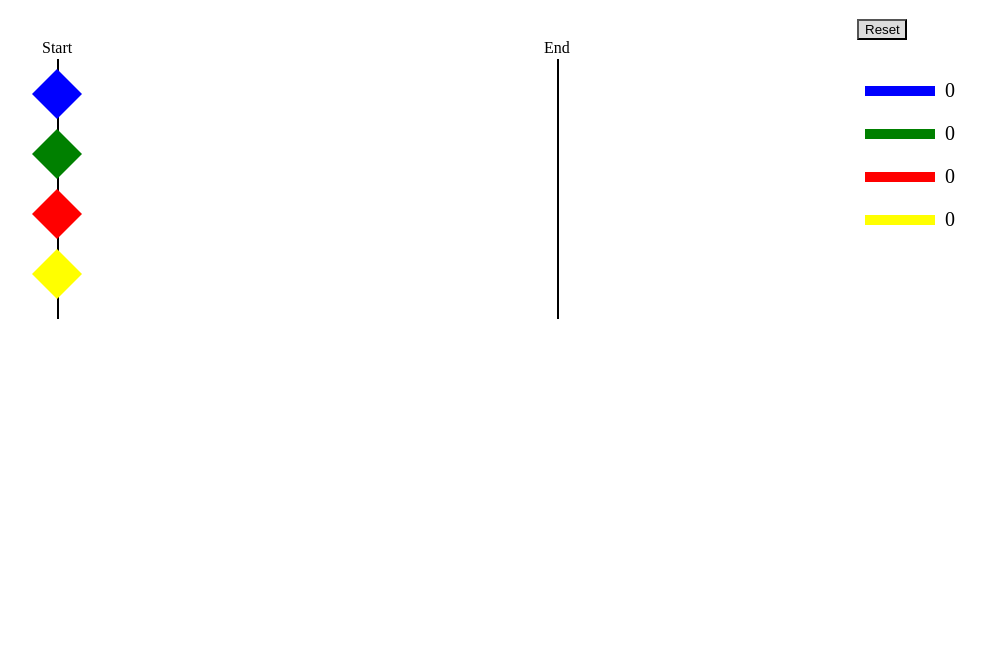
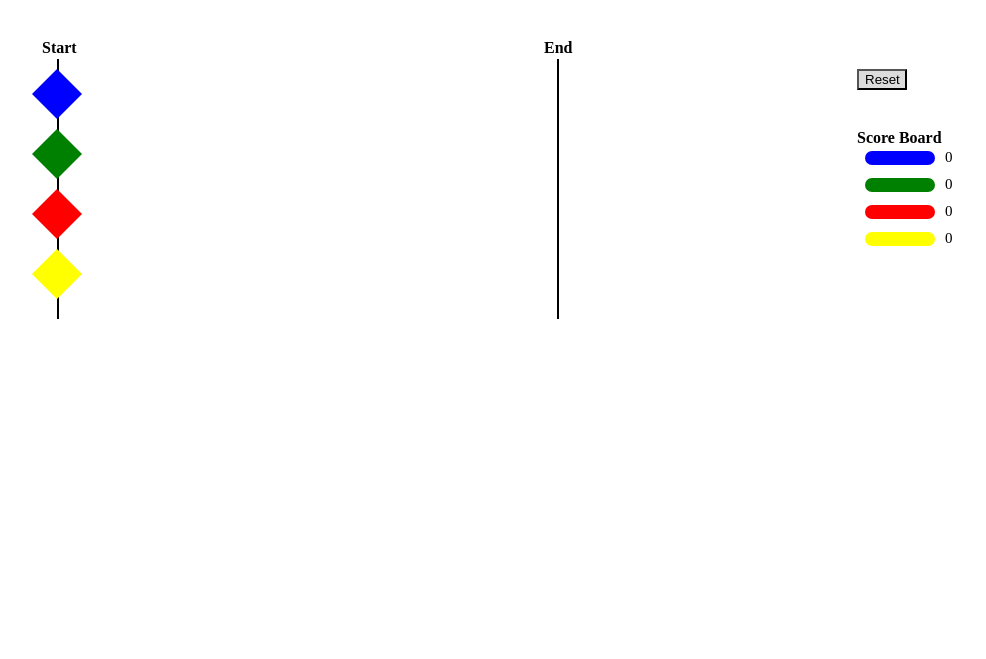
Before and after one commit to OceraCC/DiamondRace, a plain HTML site: page index.html in a window 1280 px wide. Shown: the part 141-800 px from the top of the page, without its empty margins (43-1029 px from the left). Drawn offline with Linux system fonts and the light colour scheme.

Commit message:
Update display

```diff
--- a/index.html
+++ b/index.html
@@ -6,10 +6,12 @@
     <style>
         #title {
             position: absolute;
-            top: 100px;
+            top: 90px;
             color: black;
-            font-size: 22px;
+            font-size: 25px;
             left: 50%;
+            font-weight: bold;
+            font-family: 'Times New Roman', Times, serif;
         }
         .line {
             width: 2px;
@@ -31,6 +33,8 @@
             top: 180px;
             color: black;
             font-size: 16px;
+            font-weight: bold;
+            font-family: 'Times New Roman', Times, serif;
         } /* The labels of the two lines, which are "Start" and "End"*/
 
         .diamond {
@@ -46,27 +50,36 @@
             position: absolute;
             width: 50px;
             left: 900px;
-            top: 160px;
+            top: 210px;
             background-color: gainsboro;
             border-color: black;
         } /* Reset button*/
 
+        #scoreBoard {
+            position: absolute;
+            top: 270px;
+            left: 900px;
+            font-family: 'Times New Roman', Times, serif;
+            font-size: 16px;
+            font-weight: bold;
+        }
         .board-item {
             display: flex;
             align-items: center;
             margin-bottom: 10px;
             position: relative;
-            top: 200px;
+            top: 280px;
             left: 900px;
-            margin-top: 20px;
+            margin-top: 10px;
         }
         .board-line {
             width: 70px;
-            height: 10px;
+            height: 14px;
             margin-right: 10px;
+            border-radius: 7px;
         }
         .board-score {
-            font-size: 20px;
+            font-size: 15px;
         } /* Classes of the score board*/
     </style>
 </head>
@@ -87,6 +100,7 @@
     <button id="reset" onclick="reset()">Reset</button>
 
     <!--Score Board-->
+    <div id="scoreBoard">Score Board</div>
     <div class="board-item">
         <div class="board-line" style="background-color: blue;"></div>
         <div class="board-score" id="score1"></div>
```
